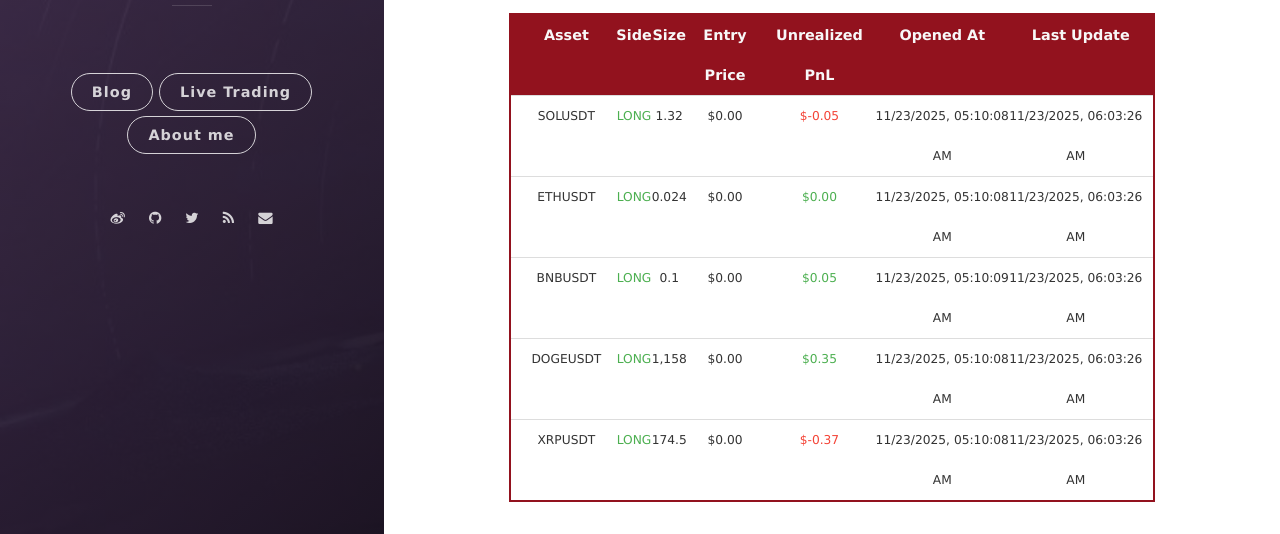
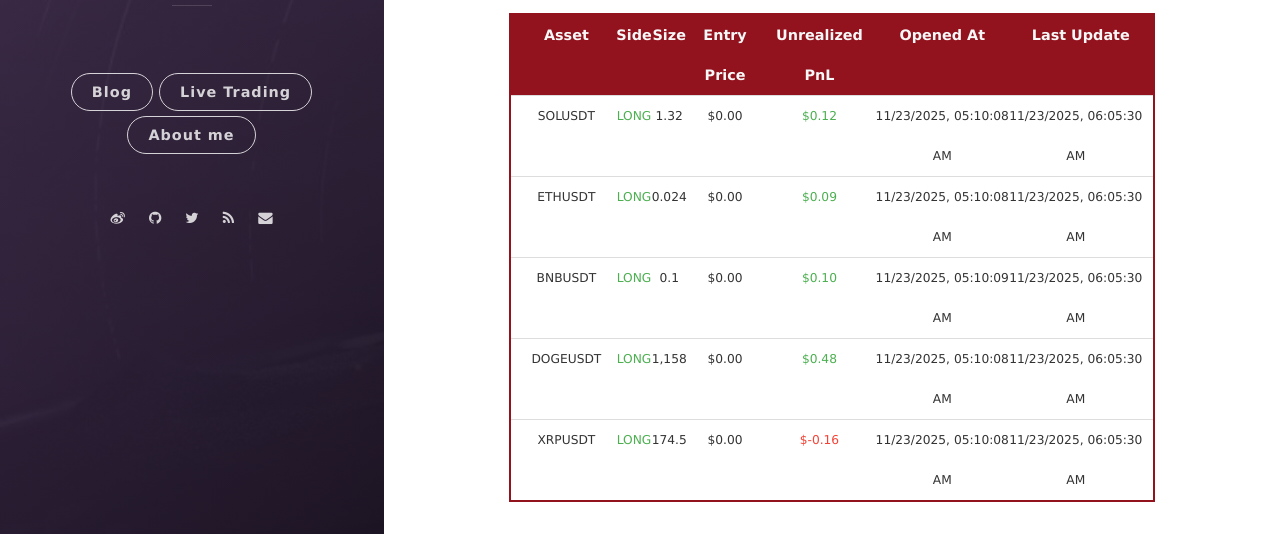
Before and after one commit to leeyegy/leeyegy.github.io, a Jekyll site: the page built from live-trading.html, in a window 1280 px wide and 1188 px high. Shown: the part 586-1120 px from the top of the window. Built offline with Jekyll 4.4.1, drawn with Linux system fonts in a browser that asks for light colours; nearby versions of some CDN libraries.

Commit message:
AccountMonitor: refresh positions 2025-11-23T14:05:30+08:00

```diff
--- a/assets/data/binance/positions.json
+++ b/assets/data/binance/positions.json
@@ -4,44 +4,44 @@
     "side": "LONG",
     "size": 1.32,
     "entryPrice": 0.0,
-    "unrealizedPnl": -0.05129806,
+    "unrealizedPnl": 0.1188,
     "openedAt": "2025-11-23T13:10:08+08:00",
-    "reportedAt": "2025-11-23T14:03:26+08:00"
+    "reportedAt": "2025-11-23T14:05:30+08:00"
   },
   {
     "symbol": "ETHUSDT",
     "side": "LONG",
     "size": 0.024,
     "entryPrice": 0.0,
-    "unrealizedPnl": 0.0024,
+    "unrealizedPnl": 0.08952991,
     "openedAt": "2025-11-23T13:10:08+08:00",
-    "reportedAt": "2025-11-23T14:03:26+08:00"
+    "reportedAt": "2025-11-23T14:05:30+08:00"
   },
   {
     "symbol": "BNBUSDT",
     "side": "LONG",
     "size": 0.1,
     "entryPrice": 0.0,
-    "unrealizedPnl": 0.045479,
+    "unrealizedPnl": 0.10288182,
     "openedAt": "2025-11-23T13:10:09+08:00",
-    "reportedAt": "2025-11-23T14:03:26+08:00"
+    "reportedAt": "2025-11-23T14:05:30+08:00"
   },
   {
     "symbol": "DOGEUSDT",
     "side": "LONG",
     "size": 1158.0,
     "entryPrice": 0.0,
-    "unrealizedPnl": 0.3474,
+    "unrealizedPnl": 0.4785435,
     "openedAt": "2025-11-23T13:10:08+08:00",
-    "reportedAt": "2025-11-23T14:03:26+08:00"
+    "reportedAt": "2025-11-23T14:05:30+08:00"
   },
   {
     "symbol": "XRPUSDT",
     "side": "LONG",
     "size": 174.5,
     "entryPrice": 0.0,
-    "unrealizedPnl": -0.36645,
+    "unrealizedPnl": -0.15705,
     "openedAt": "2025-11-23T13:10:08+08:00",
-    "reportedAt": "2025-11-23T14:03:26+08:00"
+    "reportedAt": "2025-11-23T14:05:30+08:00"
   }
 ]
```
